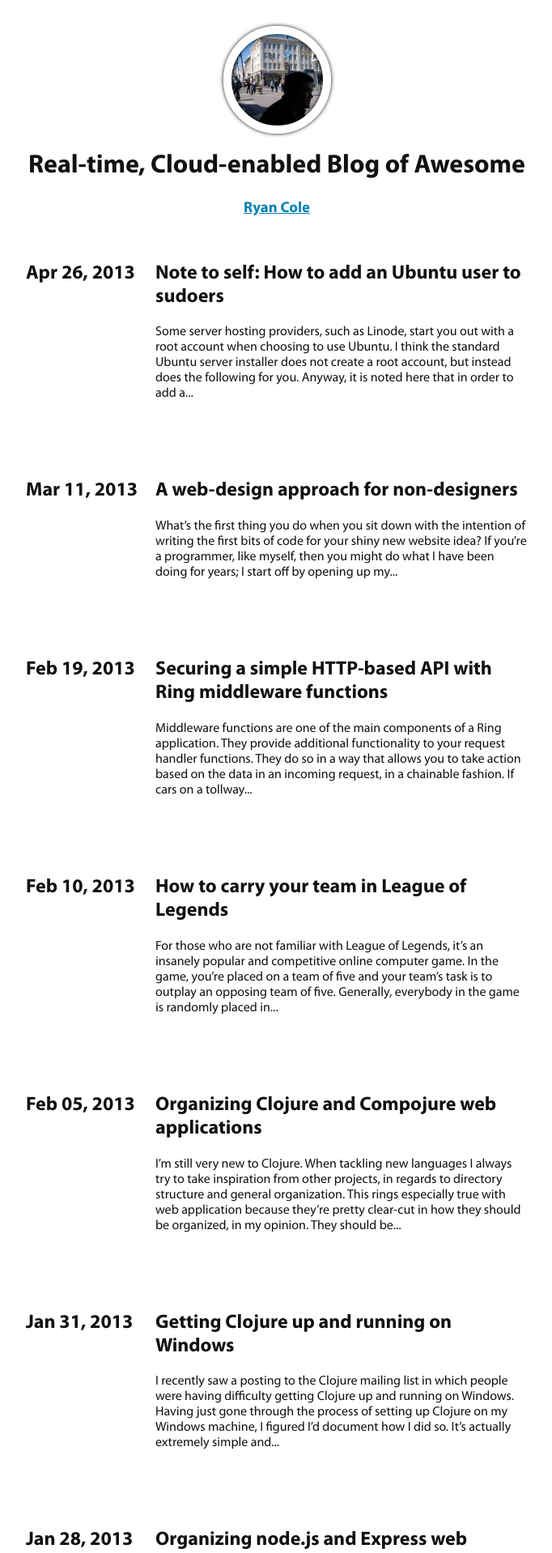
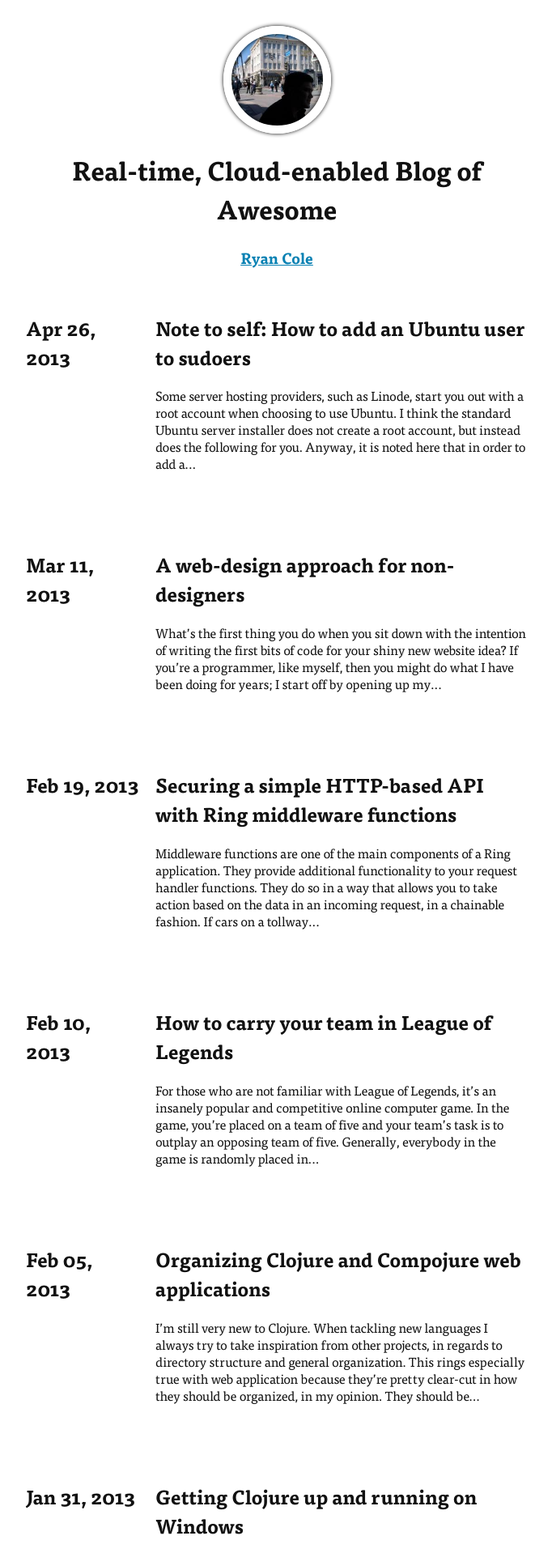
Before and after one commit to ryancole/ryancole.github.com, a Jekyll site: the page built from index.html, in a window 1280 px wide. Shown: the top 1918 px of the page at 81% size, without its empty margins (298-980 px from the left). Built offline with Jekyll 4.4.1, drawn with Linux system fonts in a browser that asks for light colours.

Commit message:
change font

```diff
--- a/static/css/style.css
+++ b/static/css/style.css
@@ -10,19 +10,19 @@
 
 @font-face {
   font-weight: normal;
-  font-family: 'Myriad Pro';
-  src: url('/static/font/myriadpro.otf');
+  font-family: 'Tisa Pro';
+  src: url('/static/font/tisapro.otf');
 }
 
 @font-face {
   font-weight: bold;
-  font-family: 'Myriad Pro';
-  src: url('/static/font/myriadpro-bold.otf');
+  font-family: 'Tisa Pro';
+  src: url('/static/font/tisapro-bold.otf');
 }
 
 html {
   color: #111;
-  font-family: 'Myriad Pro';
+  font-family: 'Tisa Pro';
 }
 
 code {
@@ -39,7 +39,7 @@ pre {
 
 h1, h2, h3 {
   font-weight: bold;
-  font-family: 'Myriad pro';
+  font-family: 'Tisa pro';
 }
 
 a {
```
Also changed, not shown: static/font/tisapro-bold.otf (added), static/font/tisapro.otf (added).
